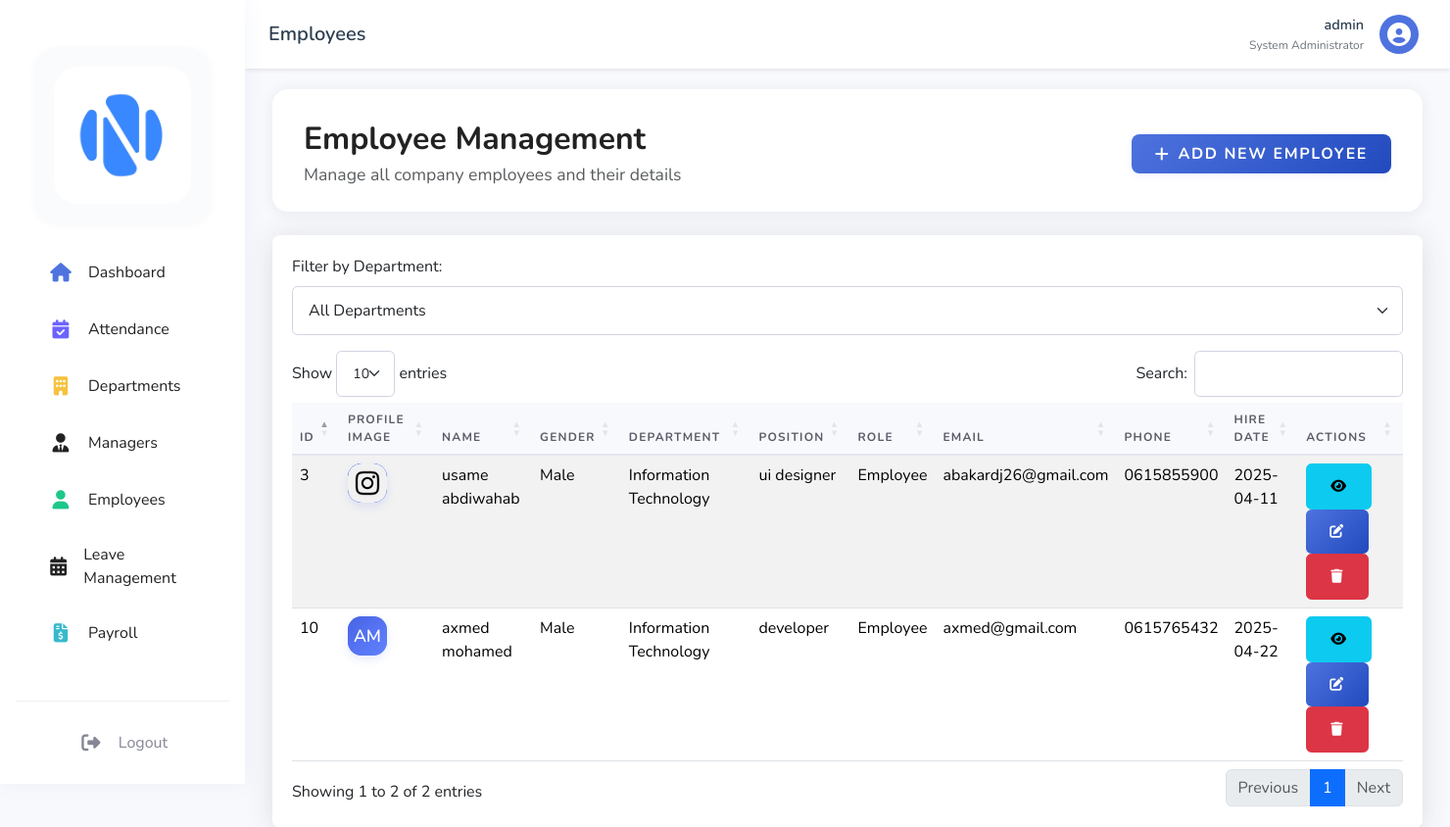
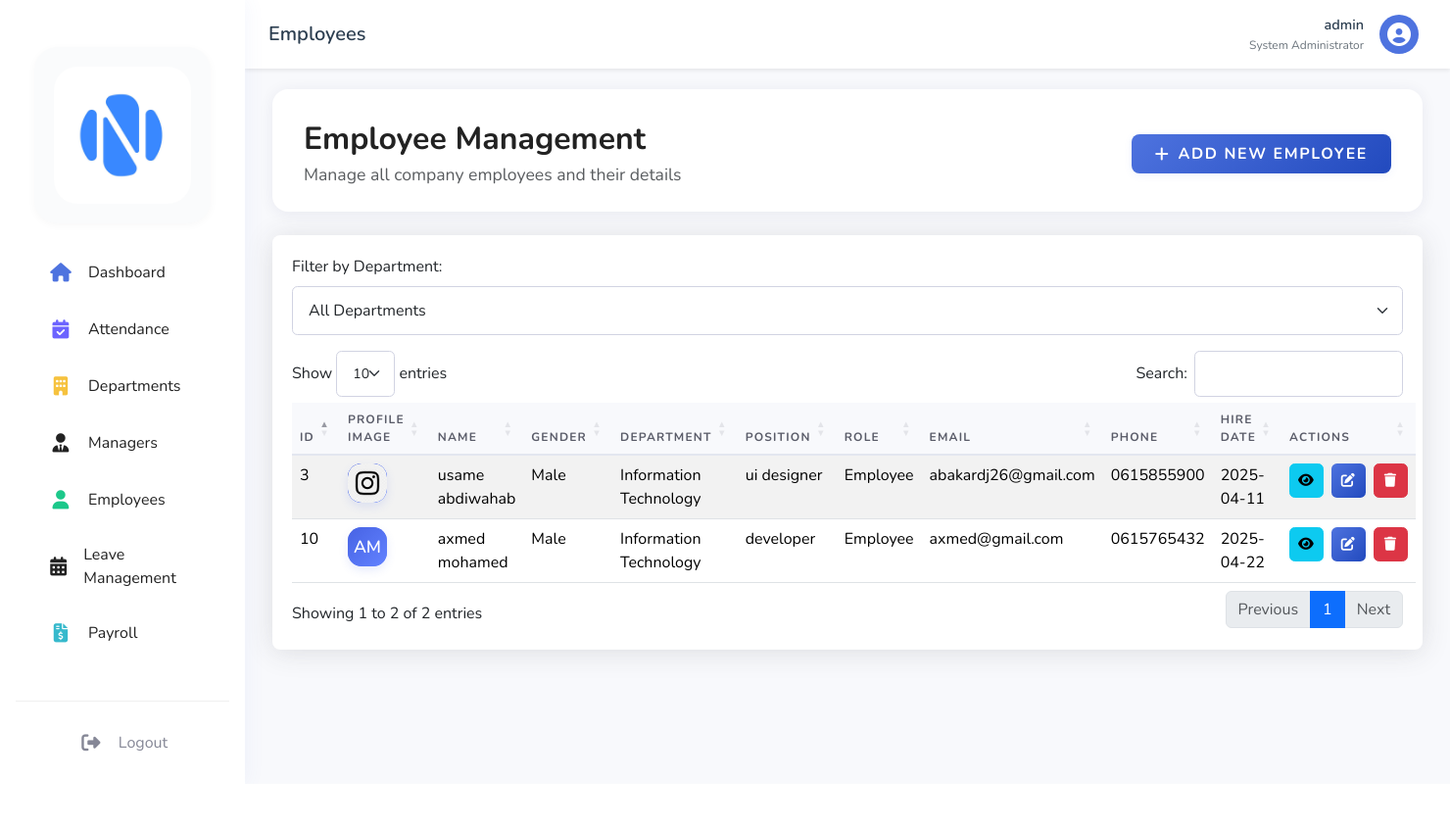
Before and after one commit to Abdikhadar31/Naalo, a PHP site: page /dashboard/admin/employees.php in a window 1480 px wide. Shown: the top 844 px of the page at 98% size. After the commit the page ends 786 px from the top, so only its background shows below. Run offline with PHP 8.4, Linux system fonts and the light colour scheme; a user stored in the database is signed in; data comes from the database, SQL or seed files in the repository; some libraries are stand-ins or nearby versions.

Commit message:
waxaan yareeyay icons

```diff
--- a/dashboard/admin/employees.php
+++ b/dashboard/admin/employees.php
@@ -387,15 +387,17 @@ if ($_SERVER['REQUEST_METHOD'] === 'POST') {
                                 <td><?php echo htmlspecialchars($emp['phone']); ?></td>
                                 <td><?php echo date('Y-m-d', strtotime($emp['hire_date'])); ?></td>
                                 <td>
-                                    <button class="btn btn-sm btn-info" onclick="viewEmployee(<?php echo htmlspecialchars(json_encode($emp)); ?>)">
+                                    <div class="d-flex gap-2 justify-content-center align-items-center">
+                                        <button class="btn btn-sm btn-info" style="width: 35px; height: 35px; padding: 0; display: flex; align-items: center; justify-content: center;" onclick="viewEmployee(<?php echo htmlspecialchars(json_encode($emp)); ?>)">
                                             <i class="fas fa-eye"></i>
                                         </button>
-                                    <button class="btn btn-sm btn-primary" onclick="editEmployee(<?php echo htmlspecialchars(json_encode($emp)); ?>)">
+                                        <button class="btn btn-sm btn-primary" style="width: 35px; height: 35px; padding: 0; display: flex; align-items: center; justify-content: center;" onclick="editEmployee(<?php echo htmlspecialchars(json_encode($emp)); ?>)">
                                             <i class="fas fa-edit"></i>
                                         </button>
-                                    <button class="btn btn-sm btn-danger" onclick="deleteEmployee(<?php echo $emp['user_id']; ?>)">
+                                        <button class="btn btn-sm btn-danger" style="width: 35px; height: 35px; padding: 0; display: flex; align-items: center; justify-content: center;" onclick="deleteEmployee(<?php echo $emp['user_id']; ?>)">
                                             <i class="fas fa-trash"></i>
                                         </button>
+                                    </div>
                                 </td>
                             </tr>
                             <?php endforeach; ?>
```
Also changed, not shown: dashboard/admin/managers.php (+8 -6 lines). Lines whose indentation alone changed are shown as unchanged.
